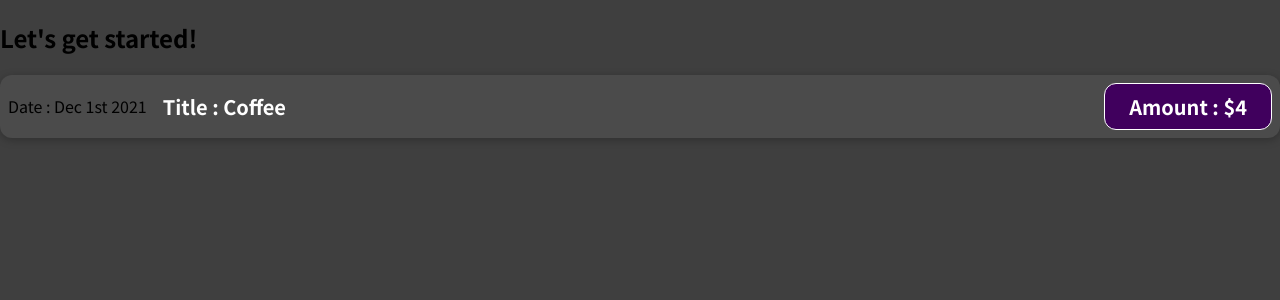
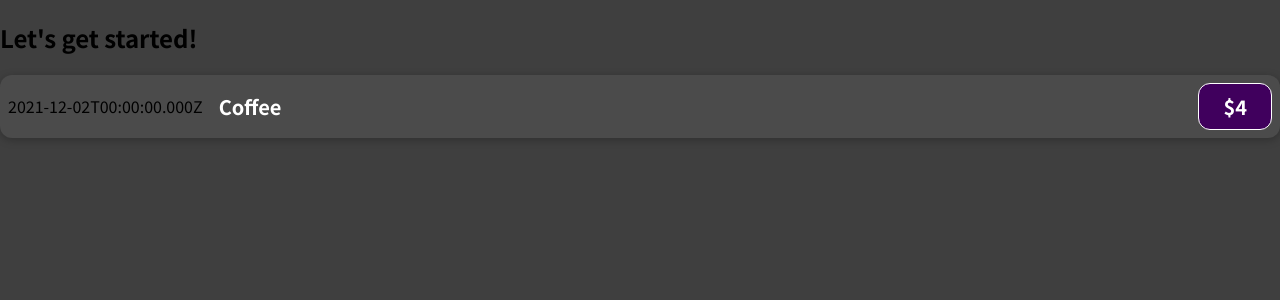
Before and after one commit to cubodado/Expense-Tracker, a JavaScript app: page / in a window 1280 px wide. Shown: the top 300 px of the page. Built offline with nearby package versions, Linux system fonts and the light colour scheme.

Commit message:
feat: use dynamic placeholder

```diff
--- a/src/components/ExpenseItem.js
+++ b/src/components/ExpenseItem.js
@@ -1,12 +1,16 @@
 import './ExpenseItem.css';
 
 function ExpenseItem() {
+  const expenseDate = new Date(2021, 11, 2);
+  const expenseTitle = "Coffee";
+  const expenseAmount = "4";
+
   return (
     <div className="expense-item">
-      <div>Date : Dec 1st 2021</div>
+      <div>{ expenseDate.toISOString() }</div>
       <div className="expense-item__description">
-        <h2>Title : Coffee</h2>
-        <div className="expense-item__price">Amount : $4</div>
+        <h2>{ expenseTitle }</h2>
+        <div className="expense-item__price">${ expenseAmount }</div>
       </div>
     </div>
   );
```
Also changed, not shown: 1 other file (tests, documents, lock files or other folders).
